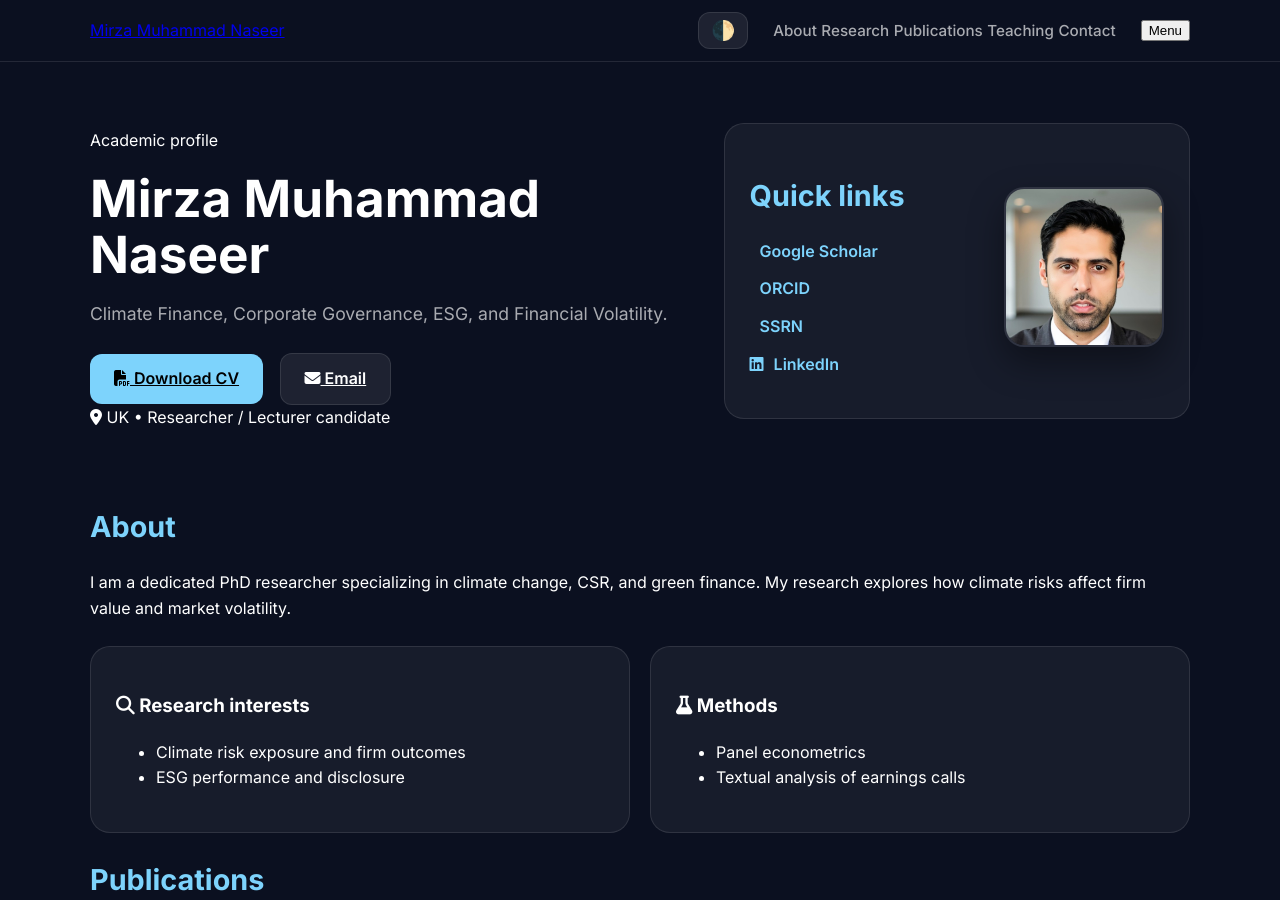
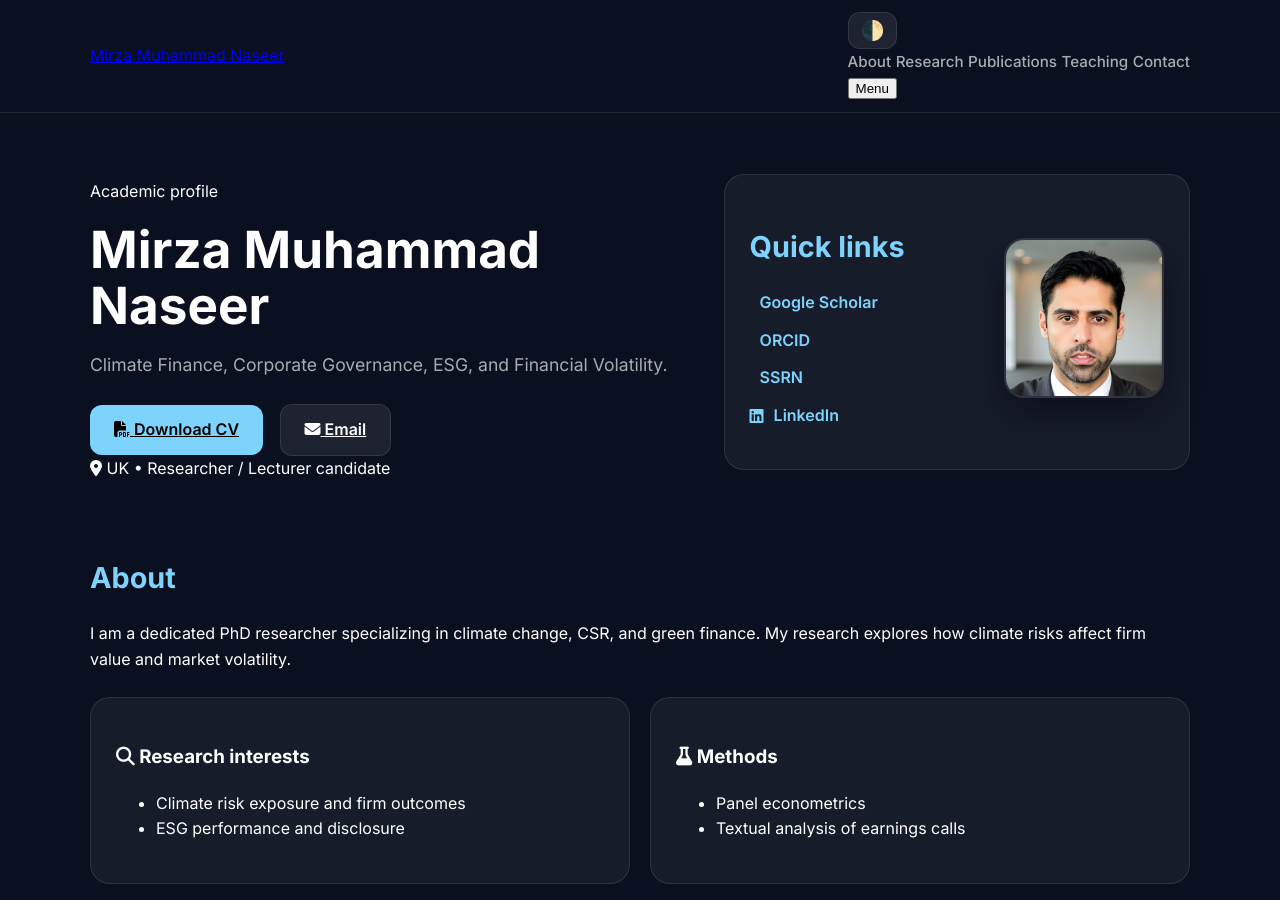
Before and after one commit to mmnaseer/mmnaseer.github.io, a Jekyll site: the page index.html, which Jekyll copies as it is, in a window 1280 px wide and 900 px high. Built offline with Jekyll 4.4.1, drawn with Linux system fonts in a browser that asks for light colours; a style sheet for code colours, icons or effects is not loaded.

Commit message:
Update index.html

```diff
--- a/index.html
+++ b/index.html
@@ -12,14 +12,13 @@
   <link rel="stylesheet" href="https://cdnjs.cloudflare.com/ajax/libs/font-awesome/6.4.0/css/all.min.css">
   <link rel="stylesheet" href="https://cdn.jsdelivr.net/gh/jpswalsh/academicons@1/css/academicons.min.css">
   <link rel="stylesheet" href="assets/style.css" />
-</head>
-
-<body class="dark-theme"> <header class="topbar">
+<header class="topbar">
   <div class="container topbar-inner">
     <a class="brand" href="#top">Mirza Muhammad Naseer</a>
 
-      <div class="nav-container">
+    <div class="header-right">
       <button id="theme-toggle" class="theme-toggle" aria-label="Toggle Theme">🌓</button>
+
       <nav class="nav">
         <a href="#about">About</a>
         <a href="#research">Research</a>
@@ -27,7 +26,8 @@
         <a href="#teaching">Teaching</a>
         <a href="#contact">Contact</a>
       </nav>
-        <button class="menu-btn" type="button" aria-label="Open menu" aria-expanded="false">Menu</button>
+
+      <button class="menu-btn" type="button" aria-label="Open menu">Menu</button>
     </div>
   </div>
 </header>
```
Lines whose indentation alone changed are shown as unchanged.
